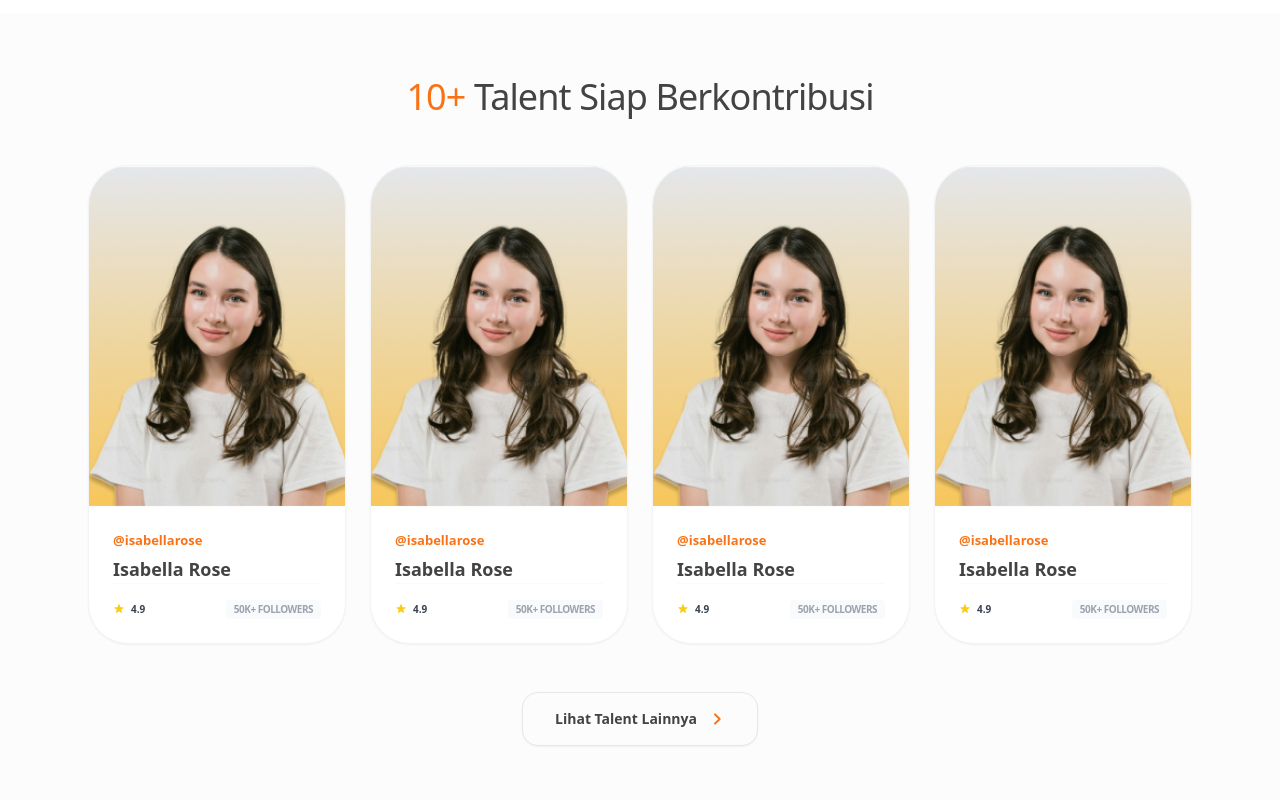
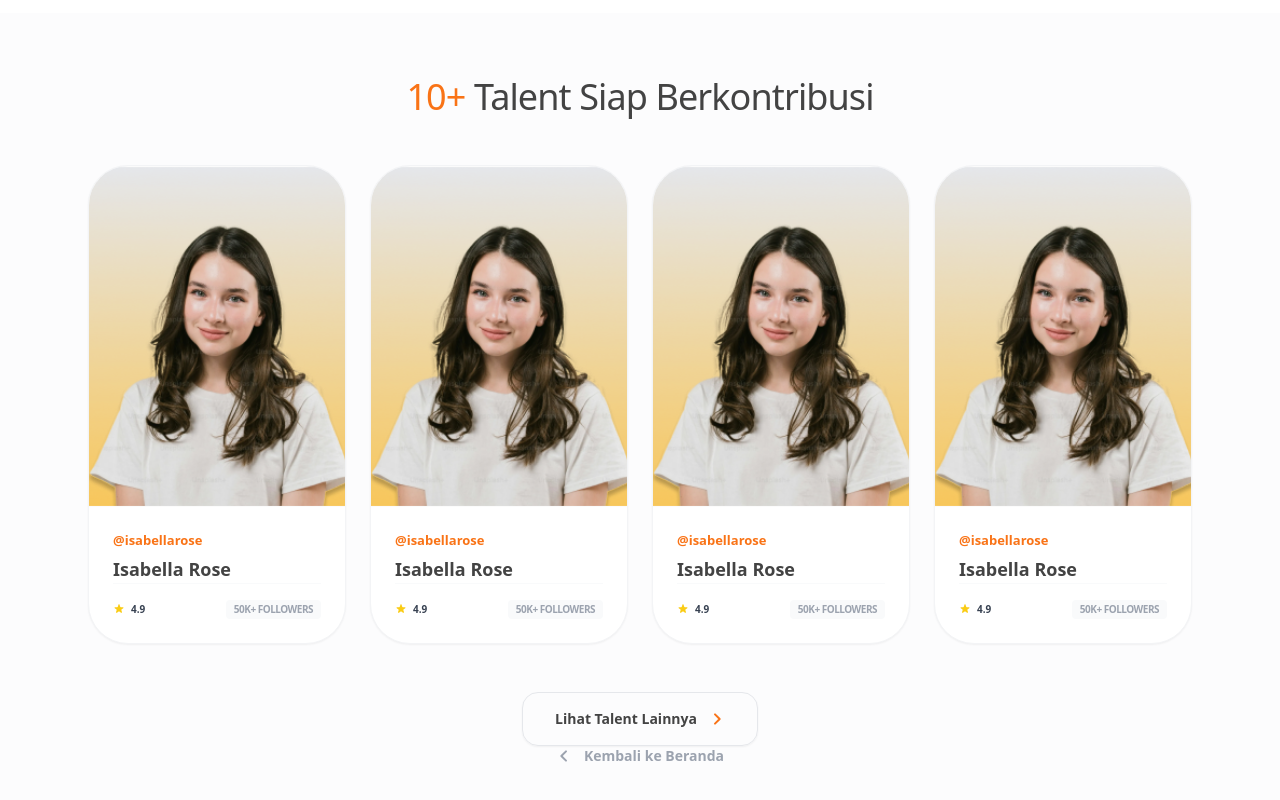
Before and after one commit to Liliang10/Web-Piktura, a website: page creatorManage.html in a window 1280 px wide. Shown: the part 775-1575 px from the top of the page. Drawn offline with nearby package versions, Linux system fonts and the light colour scheme.

Commit message:
Update creatorManage.html

```diff
--- a/creatorManage.html
+++ b/creatorManage.html
@@ -196,6 +196,15 @@
                 </a>
             </div>
         </div>
+
+        <div class="text-center">
+            <a href="index.html" class="inline-flex items-center gap-3 text-gray-400 font-bold text-xs md:text-sm hover:text-orange-500 transition-colors">
+                <svg class="w-4 h-4 rotate-180" fill="none" stroke="currentColor" viewBox="0 0 24 24">
+                    <path stroke-linecap="round" stroke-linejoin="round" stroke-width="3" d="M9 5l7 7-7 7"></path>
+                </svg>
+                Kembali ke Beranda
+            </a>
+        </div>
     </section>
 </body>
 </html>
```
